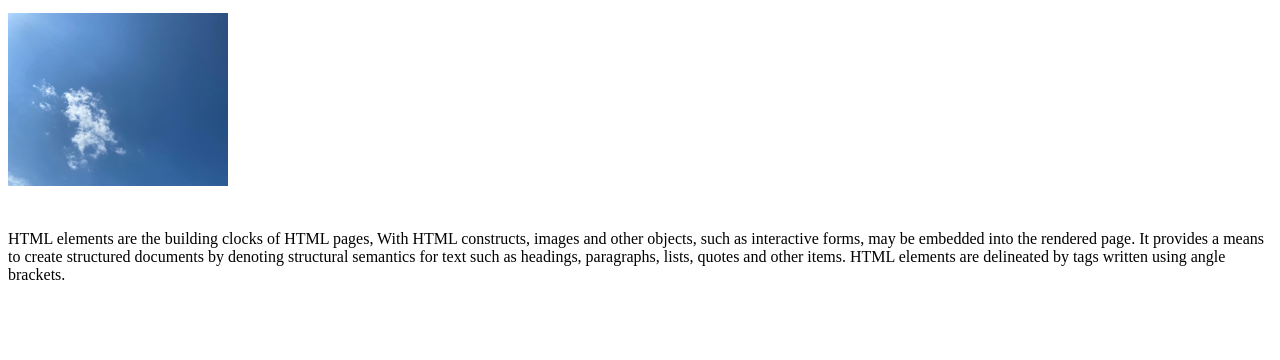
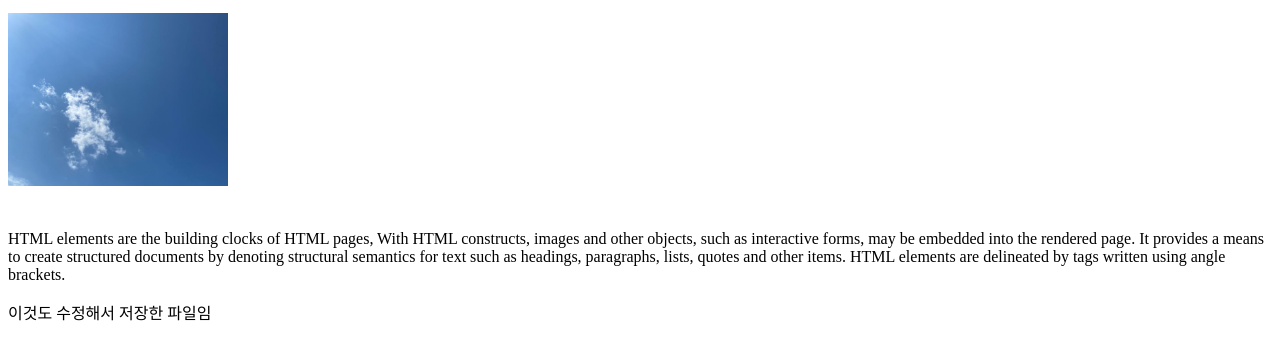
Before and after one commit to Taesuee/my-first-web-site, a plain HTML site: page 1.html in a window 1280 px wide. Shown: the part 310-670 px from the top of the page. Drawn offline with Linux system fonts and the light colour scheme.

Commit message:
1.html도 수정한거 추가!
한번 다 다시 올려본다.
수정한건 1.html 파일 뿐

```diff
--- a/1.html
+++ b/1.html
@@ -27,5 +27,6 @@
     <!-- <a href="페이지주소~~"></a> : <a></a> 태그로 감싸져 있는 글에 링크가 걸리고, href=""로 이동할 주소를 지정한다. target="_blank"를 이용하면 새 탭에서 열 수 있다. title="설명할 것"를 이용하면 마우스가 호버링 상태일 때 설명이 뜬다. -->
     <!-- <img> 태그 안에 들어있는 src나 width 등과 같은 것들을 "속성"이라고 함. 서로 간의 위치도 상관 없음-->
     <p style="margin-top: 40px;"> HTML elements are the building clocks of HTML pages, With HTML constructs, images and other objects, such as interactive forms, may be embedded into the rendered page. It provides a means to create structured documents by denoting structural semantics for text such as headings, paragraphs, lists, quotes and other items. HTML elements are delineated by tags written using angle brackets.</p>
+    <p>이것도 수정해서 저장한 파일임</p>
 </body>
 </html>
```
